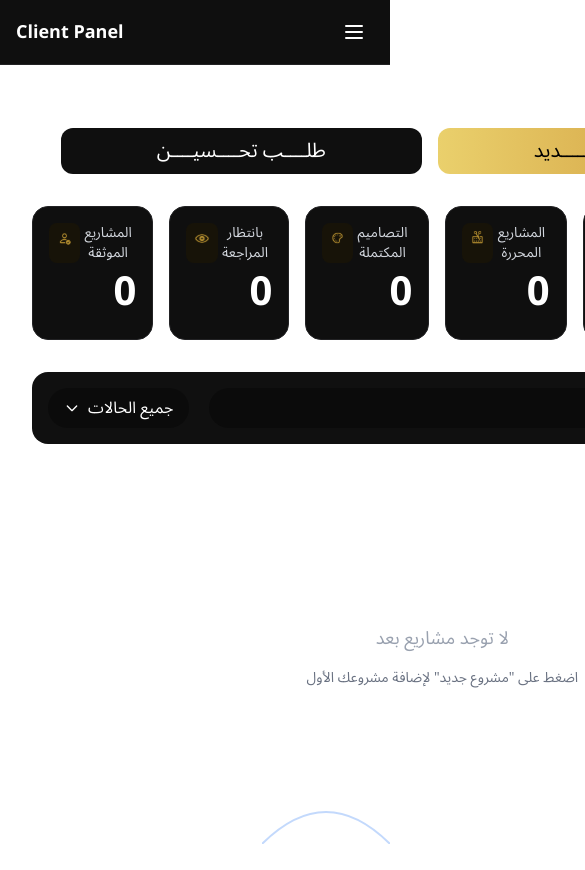
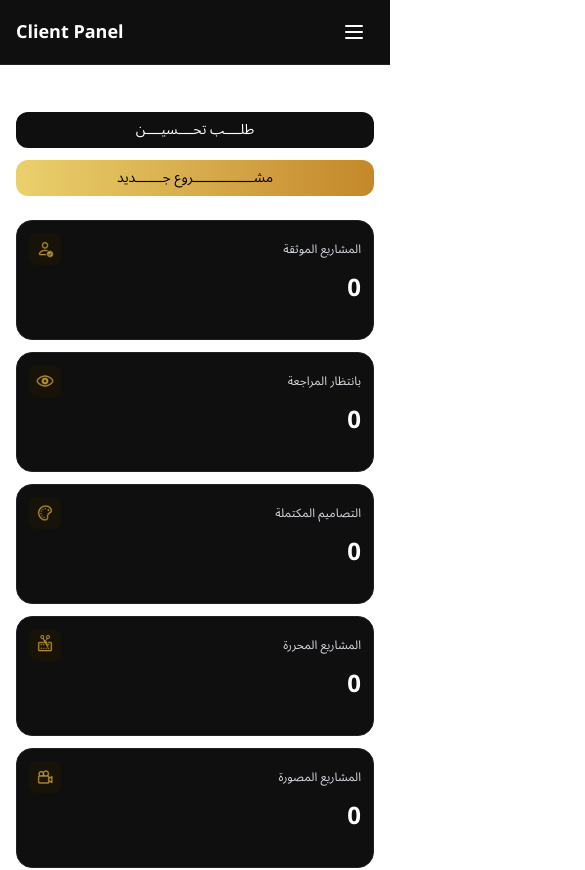
Before and after one commit to MorhafGhziel/Alpha-Factory, a Next.js app: page /client/dashboard in a window 390 px wide. Shown: the top 870 px of the page, 585 px wide, since content can reach past the window. Built offline with nearby package versions, Linux system fonts and the light colour scheme.

Commit message:
fixed client dashboard responsiveness

```diff
--- a/app/client/dashboard/page.tsx
+++ b/app/client/dashboard/page.tsx
@@ -66,27 +66,27 @@ export default function ClientDashboardPage() {
   };
 
   return (
-    <div className="min-h-screen text-white px-8 py-16">
-      <div className="mb-8">
-        <div className="flex justify-between items-center mb-8">
+    <div className="min-h-screen text-white px-4 sm:px-6 lg:px-8 py-8 sm:py-12 lg:py-16">
+      <div className="mb-6 sm:mb-8">
+        <div className="flex flex-col sm:flex-row justify-between items-center mb-6 sm:mb-8 gap-4">
           <div className="flex-1"></div>
-          <div className="flex gap-4">
+          <div className="flex flex-col sm:flex-row gap-3 sm:gap-4 w-full sm:w-auto">
             <button
               onClick={openRequestImprovementModal}
-              className="cursor-pointer text-[20px] bg-[#0F0F0F] text-white px-24 py-2 rounded-xl hover:bg-[#333336] transition-colors"
+              className="cursor-pointer text-sm sm:text-base lg:text-[20px] bg-[#0F0F0F] text-white px-6 sm:px-12 lg:px-24 py-2 sm:py-3 rounded-xl hover:bg-[#333336] transition-colors w-full sm:w-auto"
             >
               طلــــب تحــــسيــــن
             </button>
             <button
               onClick={openAddProjectModal}
-              className="cursor-pointer text-[20px] bg-gradient-to-r from-[#EAD06C] to-[#C48829] text-black px-24 py-2 rounded-xl hover:from-yellow-600 hover:to-yellow-700 transition-colors"
+              className="cursor-pointer text-sm sm:text-base lg:text-[20px] bg-gradient-to-r from-[#EAD06C] to-[#C48829] text-black px-6 sm:px-12 lg:px-24 py-2 sm:py-3 rounded-xl hover:from-yellow-600 hover:to-yellow-700 transition-colors w-full sm:w-auto"
             >
               مشــــــــــــــــروع جـــــــديد
             </button>
           </div>
         </div>
 
-        <div className="flex gap-4 mb-6 w-full">
+        <div className="grid grid-cols-1 sm:grid-cols-2 lg:grid-cols-3 xl:grid-cols-6 gap-3 sm:gap-4 mb-6 w-full">
           <SummaryCard
             icon="/icons/CheckedUserMale.svg"
             iconAlt="Person"
@@ -132,11 +132,11 @@ export default function ClientDashboardPage() {
         </div>
       </div>
 
-      <div className="flex gap-5 items-center mb-8 bg-[#101010] p-4 rounded-2xl">
-        <div className="relative">
+      <div className="flex flex-col sm:flex-row gap-3 sm:gap-5 items-stretch sm:items-center mb-6 sm:mb-8 bg-[#101010] p-3 sm:p-4 rounded-2xl">
+        <div className="relative flex-shrink-0">
           <button
             onClick={toggleFilterDropdown}
-            className="bg-[#0B0B0B] text-white cursor-pointer px-4 py-2 rounded-3xl flex items-center gap-2 hover:bg-[#333336] transition-colors whitespace-nowrap"
+            className="bg-[#0B0B0B] text-white cursor-pointer px-3 sm:px-4 py-2 rounded-3xl flex items-center gap-2 hover:bg-[#333336] transition-colors whitespace-nowrap w-full sm:w-auto justify-center sm:justify-start"
           >
             <svg
               className={`w-4 h-4 transition-transform ${
@@ -153,7 +153,7 @@ export default function ClientDashboardPage() {
                 d="M19 9l-7 7-7-7"
               />
             </svg>
-            {selectedFilter}
+            <span className="text-sm sm:text-base">{selectedFilter}</span>
           </button>
 
           {isFilterDropdownOpen && (
@@ -228,14 +228,14 @@ export default function ClientDashboardPage() {
             </div>
           )}
         </div>
-        <div className="flex items-center gap-2 bg-[#0B0B0B] px-4 py-2 rounded-3xl flex-1">
+        <div className="flex items-center gap-2 bg-[#0B0B0B] px-3 sm:px-4 py-2 rounded-3xl flex-1 min-w-0">
           <input
             type="text"
             placeholder="...البحث في المشاريع"
-            className="bg-transparent text-white placeholder-[#747474] outline-none flex-1 text-right"
+            className="bg-transparent text-white placeholder-[#747474] outline-none flex-1 text-right text-sm sm:text-base min-w-0"
           />
           <svg
-            className="w-6 h-6 text-[#747474]"
+            className="w-5 h-5 sm:w-6 sm:h-6 text-[#747474] flex-shrink-0"
             fill="none"
             stroke="currentColor"
             viewBox="0 0 24 24"
@@ -251,45 +251,60 @@ export default function ClientDashboardPage() {
       </div>
 
       <div>
-        <h2 className="text-[40px] font-bold text-white mb-6 text-right">
+        <h2 className="text-2xl sm:text-3xl lg:text-[40px] font-bold text-white mb-4 sm:mb-6 text-right">
           المـــــشــاريع
         </h2>
 
         {projects.length === 0 ? (
-          <div className="text-center py-16">
-            <div className="text-gray-400 text-lg mb-4">لا توجد مشاريع بعد</div>
-            <div className="text-gray-500 text-sm">
+          <div className="text-center py-12 sm:py-16">
+            <div className="text-gray-400 text-base sm:text-lg mb-4">
+              لا توجد مشاريع بعد
+            </div>
+            <div className="text-gray-500 text-sm sm:text-base">
               اضغط على &quot;مشروع جديد&quot; لإضافة مشروعك الأول
             </div>
           </div>
         ) : (
-          <div className="flex flex-wrap gap-8" style={{ direction: "rtl" }}>
+          <div
+            className="grid grid-cols-1 sm:grid-cols-2 lg:grid-cols-3 xl:grid-cols-4 gap-4 sm:gap-6 lg:gap-8"
+            style={{ direction: "rtl" }}
+          >
             {projects.map((project) => (
               <div
                 key={project.id}
-                className="bg-[#0F0F0F] p-4 rounded-lg w-80"
+                className="bg-[#0F0F0F] p-3 sm:p-4 rounded-lg w-full"
               >
-                <div className="mb-4">
-                  <div className="text-white font-semibold text-lg text-right">
+                <div className="mb-3 sm:mb-4">
+                  <div className="text-white font-semibold text-base sm:text-lg text-right break-words">
                     {project.title}
                   </div>
                 </div>
 
-                <div className="space-y-3 text-right">
-                  <div className="flex items-center gap-2">
-                    <span className="text-gray-300">التاريخ:</span>
-                    <span className="text-white">{project.date}</span>
+                <div className="space-y-2 sm:space-y-3 text-right">
+                  <div className="flex flex-col sm:flex-row sm:items-center gap-1 sm:gap-2">
+                    <span className="text-gray-300 text-sm sm:text-base">
+                      التاريخ:
+                    </span>
+                    <span className="text-white text-sm sm:text-base">
+                      {project.date}
+                    </span>
                   </div>
 
-                  <div className="flex items-center gap-2">
-                    <span className="text-gray-300">النوع:</span>
-                    <span className="text-[#E9CF6B]">{project.type}</span>
+                  <div className="flex flex-col sm:flex-row sm:items-center gap-1 sm:gap-2">
+                    <span className="text-gray-300 text-sm sm:text-base">
+                      النوع:
+                    </span>
+                    <span className="text-[#E9CF6B] text-sm sm:text-base break-words">
+                      {project.type}
+                    </span>
                   </div>
 
-                  <div className="flex items-center gap-2">
-                    <span className="text-gray-300">حالة التصوير:</span>
+                  <div className="flex flex-col sm:flex-row sm:items-center gap-1 sm:gap-2">
+                    <span className="text-gray-300 text-sm sm:text-base">
+                      حالة التصوير:
+                    </span>
                     <span
-                      className={`px-2 py-1 rounded-full text-xs ${
+                      className={`px-2 py-1 rounded-full text-xs sm:text-sm w-fit ${
                         project.filmingStatus === "تم الانتـــهاء مــنه"
                           ? "bg-green-500 text-white"
                           : "bg-red-500 text-white"
@@ -300,18 +315,22 @@ export default function ClientDashboardPage() {
                   </div>
 
                   {project.fileLinks && (
-                    <div className="flex items-center gap-2">
-                      <span className="text-gray-300">الملفات:</span>
-                      <span className="text-white text-sm truncate">
+                    <div className="flex flex-col sm:flex-row sm:items-center gap-1 sm:gap-2">
+                      <span className="text-gray-300 text-sm sm:text-base">
+                        الملفات:
+                      </span>
+                      <span className="text-white text-xs sm:text-sm break-all">
                         {project.fileLinks}
                       </span>
                     </div>
                   )}
 
                   {project.notes && (
-                    <div className="flex items-center gap-2">
-                      <span className="text-gray-300">ملاحظة:</span>
-                      <span className="text-white text-sm">
+                    <div className="flex flex-col sm:flex-row sm:items-center gap-1 sm:gap-2">
+                      <span className="text-gray-300 text-sm sm:text-base">
+                        ملاحظة:
+                      </span>
+                      <span className="text-white text-xs sm:text-sm break-words">
                         {project.notes}
                       </span>
                     </div>
@@ -321,18 +340,6 @@ export default function ClientDashboardPage() {
             ))}
           </div>
         )}
-      </div>
-
-      <div className="fixed bottom-0 right-0 w-32 h-32 pointer-events-none">
-        <svg viewBox="0 0 128 128" className="w-full h-full">
-          <path
-            d="M128 128 Q 64 64 0 128"
-            stroke="#3B82F6"
-            strokeWidth="2"
-            fill="none"
-            opacity="0.3"
-          />
-        </svg>
       </div>
 
       <AddProjectModal
--- a/components/ui/SummaryCard.tsx
+++ b/components/ui/SummaryCard.tsx
@@ -14,9 +14,9 @@ export default function SummaryCard({
   value,
 }: SummaryCardProps) {
   return (
-    <div className="bg-[#0F0F0F] p-4 rounded-2xl flex-1 border border-[#222224]">
-      <div className="flex items-center justify-between">
-        <div className="w-10 h-10  bg-[#171308] p-2 rounded-lg">
+    <div className="bg-[#0F0F0F] p-3 sm:p-4 rounded-2xl flex-1 border border-[#222224] min-h-[120px] sm:min-h-[140px]">
+      <div className="flex items-center justify-between mb-2 sm:mb-3">
+        <div className="w-8 h-8 sm:w-10 sm:h-10 bg-[#171308] p-1.5 sm:p-2 rounded-lg flex-shrink-0">
           <Image
             src={icon}
             alt={iconAlt}
@@ -25,11 +25,13 @@ export default function SummaryCard({
             className="text-white w-full h-auto"
           />
         </div>
-        <div>
-          <div className="text-sm text-gray-300">{title}</div>
+        <div className="flex-1 min-w-0">
+          <div className="text-xs sm:text-sm text-gray-300 text-right break-words leading-tight">
+            {title}
+          </div>
         </div>
       </div>
-      <div className="text-[40px] font-bold text-white justify-end flex">
+      <div className="text-2xl sm:text-3xl lg:text-[40px] font-bold text-white justify-end flex">
         {value}
       </div>
     </div>
```
